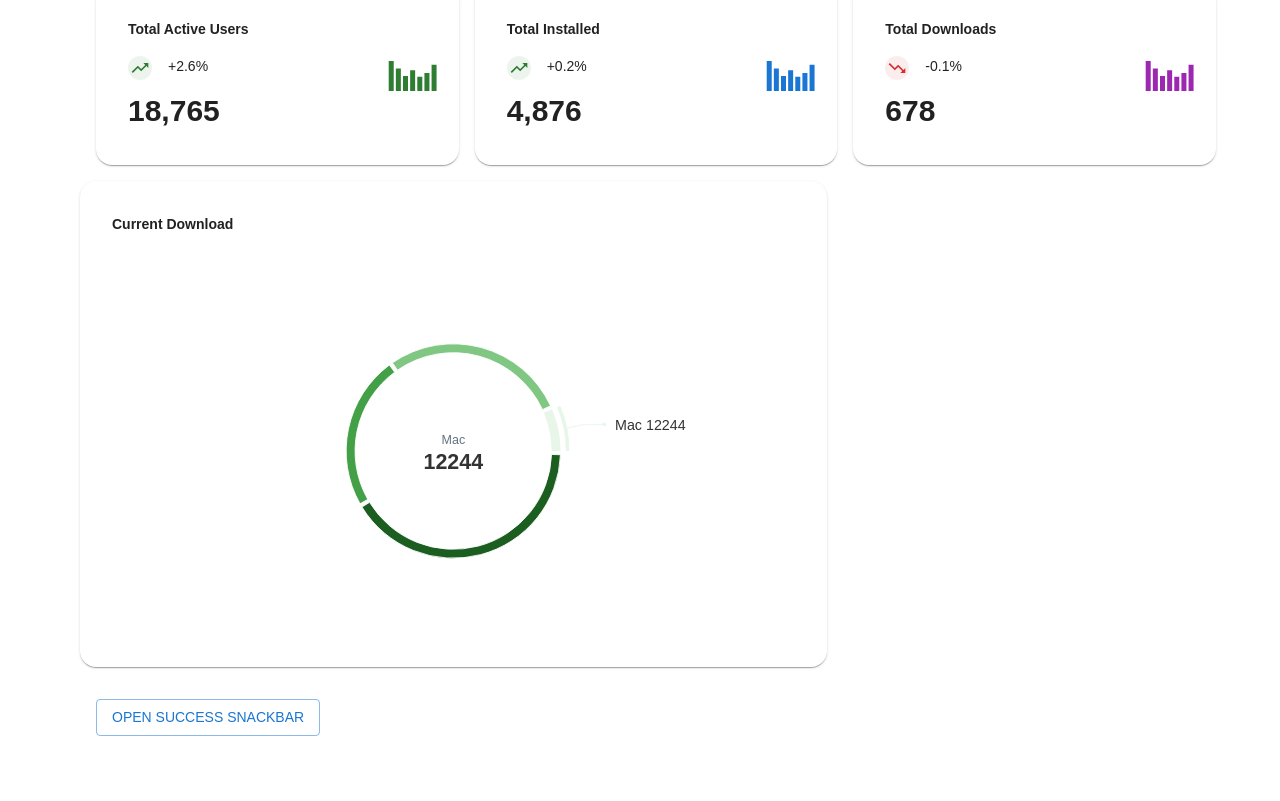
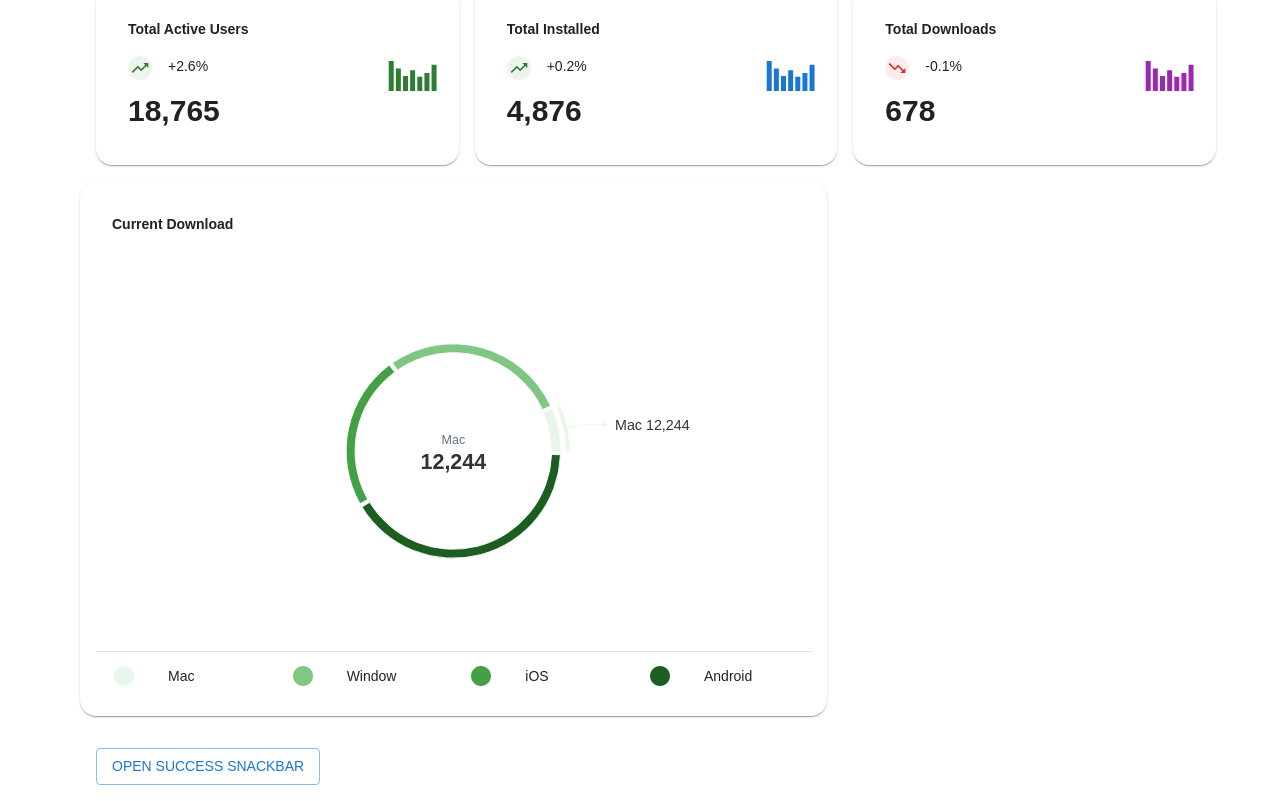
Before and after one commit to daisuke85a/mui-sample, a Next.js app: page /minimal-dashboard in a window 1280 px wide. Shown: the part 415-1216 px from the top of the page. Before the commit the page ends 1167 px from the top, so only its background shows below. Built offline with nearby package versions, Linux system fonts and the light colour scheme; a web font is replaced by a local one.

Commit message:
Current Downloadの色と項目の結びつけを追加

```diff
--- a/pages/minimal-dashboard.tsx
+++ b/pages/minimal-dashboard.tsx
@@ -26,6 +26,7 @@ import InboxIcon from '@mui/icons-material/Inbox';
 import TrendingUpIcon from '@mui/icons-material/TrendingUp';
 import TrendingDownIcon from '@mui/icons-material/TrendingDown';
 import DraftsIcon from '@mui/icons-material/Drafts';
+import CircleIcon from '@mui/icons-material/Circle';
 import MenuIcon from '@mui/icons-material/Menu';
 import Box from '@mui/material/Box';
 import { orange, indigo, green } from '@mui/material/colors';
@@ -392,6 +393,27 @@ const CircleChartCard = ({ title, data, colors }: CircleChartCardProps) => {
         </PieChart>
         {/* </ResponsiveContainer> */}
       </Box>
+      <Divider />
+      <List dense sx={{ display: 'flex', justifyContent: 'space-evenly' }}>
+        {data.map((item, index) => {
+          return (
+            <ListItem key={index}>
+              <ListItemIcon>
+                <CircleIcon sx={{ color: colors[index % colors.length] }} />
+              </ListItemIcon>
+              <ListItemText
+                primary={item.name}
+                sx={{
+                  margin: '0px',
+                  fontWeight: 600,
+                  lineHeight: 1.57143,
+                  fontSize: '0.875rem',
+                }}
+              />
+            </ListItem>
+          );
+        })}
+      </List>
     </Card>
   );
 };
@@ -435,7 +457,7 @@ const renderActiveShape = (props) => {
         textAnchor='middle'
         fill='#333'
       >
-        {value}
+        {value.toLocaleString()}
       </text>
       <Sector
         cx={cx}
@@ -457,13 +479,9 @@ const renderActiveShape = (props) => {
       />
       <path d={`M${sx},${sy}L${mx},${my}L${ex},${ey}`} stroke={fill} fill='none' />
       <circle cx={ex} cy={ey} r={2} fill={fill} stroke='none' />
-      <text
-        x={ex + (cos >= 0 ? 1 : -1) * 12}
-        y={ey}
-        dy={6}
-        textAnchor={textAnchor}
-        fill='#333'
-      >{`${payload.name} ${value}`}</text>
+      <text x={ex + (cos >= 0 ? 1 : -1) * 12} y={ey} dy={6} textAnchor={textAnchor} fill='#333'>{`${
+        payload.name
+      } ${value.toLocaleString()}`}</text>
       {/* <text x={ex + (cos >= 0 ? 1 : -1) * 12} y={ey} dy={18} textAnchor={textAnchor} fill='#999'>
         {`(Rate ${(percent * 100).toFixed(2)}%)`}
       </text> */}
```
